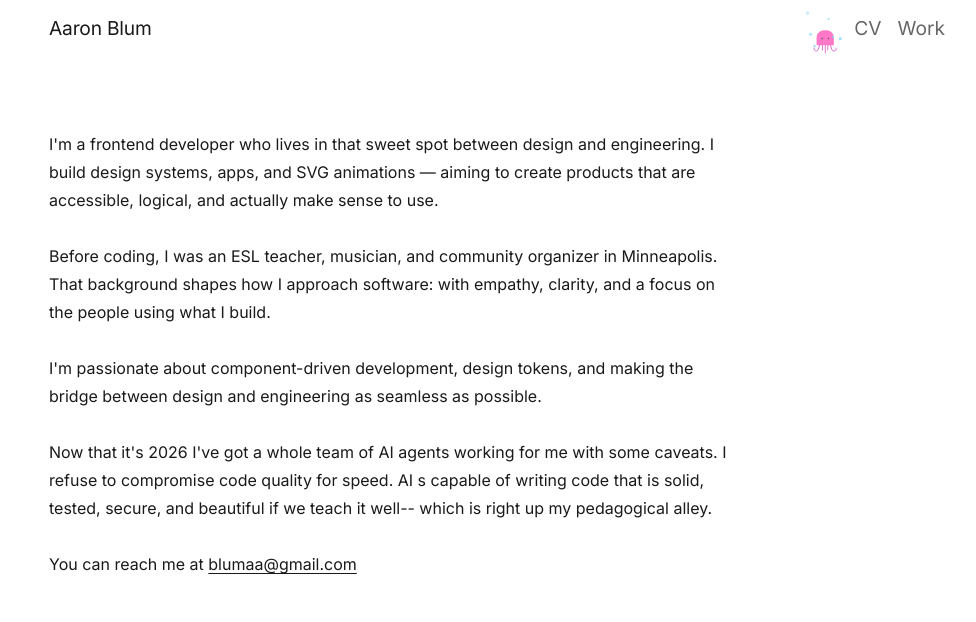
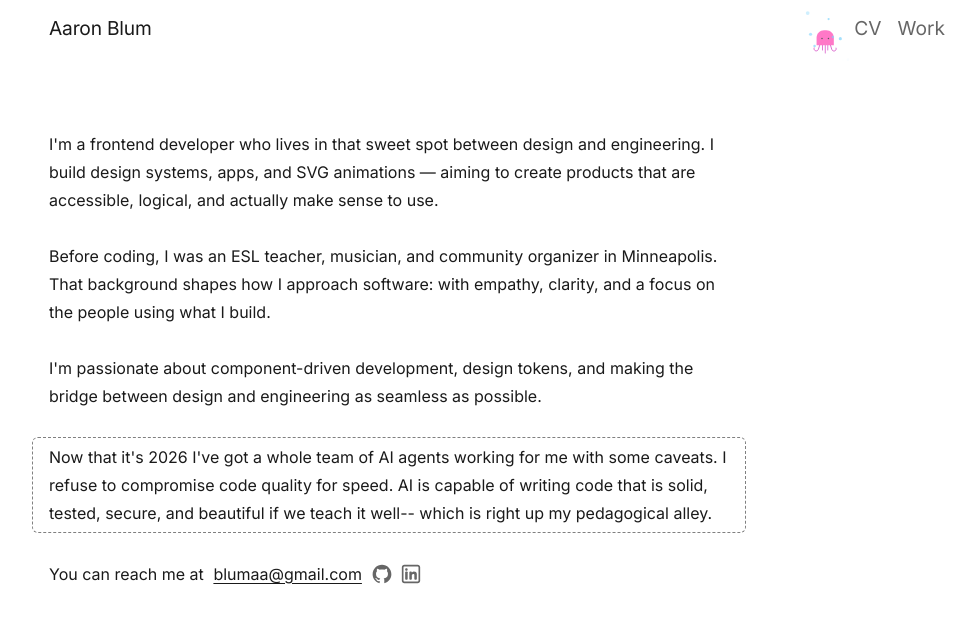
Before and after one commit to blumaa/port-clean, a React (Vite) app: page / in a window 1280 px wide. Shown: the top 622 px of the page, without its empty margins (143-1119 px from the left). Built offline with nearby package versions, Linux system fonts and the light colour scheme.

Commit message:
outline update plus cv and icons

```diff
--- a/src/pages/HomePage.tsx
+++ b/src/pages/HomePage.tsx
@@ -15,14 +15,20 @@
         I'm passionate about component-driven development, design tokens, and
         making the bridge between design and engineering as seamless as possible.
       </p>
-      <p>
+      <p className="ai-blurb">
         Now that it's 2026 I've got a whole team of AI agents working for me with some caveats.
         I refuse to compromise code quality for speed.
-        AI s capable of writing code that is solid, tested, secure, and beautiful if we teach it well-- which is right up my pedagogical alley.
+        AI is capable of writing code that is solid, tested, secure, and beautiful if we teach it well-- which is right up my pedagogical alley.
       </p>
-      <p>
+      <p className="contact-line">
         You can reach me at{' '}
         <a href="mailto:blumaa@gmail.com">blumaa@gmail.com</a>
+        <a href="https://github.com/blumaa" target="_blank" rel="noopener noreferrer" className="social-icon" aria-label="GitHub">
+          <svg width="20" height="20" viewBox="0 0 32 32" xmlns="http://www.w3.org/2000/svg"><path d="M16 1.375c-8.282 0-14.996 6.714-14.996 14.996 0 6.585 4.245 12.18 10.148 14.195l0.106 0.031c0.75 0.141 1.025-0.322 1.025-0.721 0-0.356-0.012-1.3-0.019-2.549-4.171 0.905-5.051-2.012-5.051-2.012-0.288-0.925-0.878-1.685-1.653-2.184l-0.016-0.009c-1.358-0.93 0.105-0.911 0.105-0.911 0.987 0.139 1.814 0.718 2.289 1.53l0.008 0.015c0.554 0.995 1.6 1.657 2.801 1.657 0.576 0 1.116-0.152 1.582-0.419l-0.016 0.008c0.072-0.791 0.421-1.489 0.949-2.005l0.001-0.001c-3.33-0.375-6.831-1.665-6.831-7.41-0-0.027-0.001-0.058-0.001-0.089 0-1.521 0.587-2.905 1.547-3.938l-0.003 0.004c-0.203-0.542-0.321-1.168-0.321-1.821 0-0.777 0.166-1.516 0.465-2.182l-0.014 0.034s1.256-0.402 4.124 1.537c1.124-0.321 2.415-0.506 3.749-0.506s2.625 0.185 3.849 0.53l-0.1-0.024c2.849-1.939 4.105-1.537 4.105-1.537 0.285 0.642 0.451 1.39 0.451 2.177 0 0.642-0.11 1.258-0.313 1.83l0.012-0.038c0.953 1.032 1.538 2.416 1.538 3.937 0 0.031-0 0.061-0.001 0.091l0-0.005c0 5.761-3.505 7.029-6.842 7.398 0.632 0.647 1.022 1.532 1.022 2.509 0 0.093-0.004 0.186-0.011 0.278l0.001-0.012c0 2.007-0.019 3.619-0.019 4.106 0 0.394 0.262 0.862 1.031 0.712 6.028-2.029 10.292-7.629 10.292-14.226 0-8.272-6.706-14.977-14.977-14.977-0.006 0-0.013 0-0.019 0h0.001z" fill="currentColor"/></svg>
+        </a>
+        <a href="https://www.linkedin.com/in/aaron-blum-0904/" target="_blank" rel="noopener noreferrer" className="social-icon" aria-label="LinkedIn">
+          <svg width="20" height="20" viewBox="0 0 24 24" fill="none" xmlns="http://www.w3.org/2000/svg"><path d="M6.5 8C7.32843 8 8 7.32843 8 6.5C8 5.67157 7.32843 5 6.5 5C5.67157 5 5 5.67157 5 6.5C5 7.32843 5.67157 8 6.5 8Z" fill="currentColor"/><path d="M5 10C5 9.44772 5.44772 9 6 9H7C7.55228 9 8 9.44771 8 10V18C8 18.5523 7.55228 19 7 19H6C5.44772 19 5 18.5523 5 18V10Z" fill="currentColor"/><path d="M11 19H12C12.5523 19 13 18.5523 13 18V13.5C13 12 16 11 16 13V18.0004C16 18.5527 16.4477 19 17 19H18C18.5523 19 19 18.5523 19 18V12C19 10 17.5 9 15.5 9C13.5 9 13 10.5 13 10.5V10C13 9.44771 12.5523 9 12 9H11C10.4477 9 10 9.44772 10 10V18C10 18.5523 10.4477 19 11 19Z" fill="currentColor"/><path fillRule="evenodd" clipRule="evenodd" d="M20 1C21.6569 1 23 2.34315 23 4V20C23 21.6569 21.6569 23 20 23H4C2.34315 23 1 21.6569 1 20V4C1 2.34315 2.34315 1 4 1H20ZM20 3C20.5523 3 21 3.44772 21 4V20C21 20.5523 20.5523 21 20 21H4C3.44772 21 3 20.5523 3 20V4C3 3.44772 3.44772 3 4 3H20Z" fill="currentColor"/></svg>
+        </a>
       </p>
     </div>
   )
--- a/src/pages/ResumePage.tsx
+++ b/src/pages/ResumePage.tsx
@@ -12,7 +12,17 @@
   return (
     <>
       <section>
-        <h2>Experience</h2>
+        <h2 className="section-heading">
+          Experience
+          <a
+            href="/Aaron_Blum_CV.pdf"
+            download
+            className="cv-download"
+            aria-label="Download CV"
+          >
+            <svg xmlns="http://www.w3.org/2000/svg" width="18" height="18" viewBox="0 0 24 24" fill="none" stroke="currentColor" strokeWidth="2" strokeLinecap="round" strokeLinejoin="round"><path d="M6 22a2 2 0 0 1-2-2V4a2 2 0 0 1 2-2h8a2.4 2.4 0 0 1 1.704.706l3.588 3.588A2.4 2.4 0 0 1 20 8v12a2 2 0 0 1-2 2z"/><path d="M14 2v5a1 1 0 0 0 1 1h5"/><path d="M12 18v-6"/><path d="m9 15 3 3 3-3"/></svg>
+          </a>
+        </h2>
         {allJobs.map((job) => (
           <div key={job.id} className="experience-entry">
             <div className="entry-meta">
--- a/src/styles.css
+++ b/src/styles.css
@@ -193,6 +193,48 @@
   text-decoration: underline;
   text-underline-offset: 3px;
   opacity: 0.5;
+}
+
+.contact-line {
+  display: flex;
+  align-items: center;
+  gap: 0.6rem;
+  flex-wrap: wrap;
+}
+
+.social-icon {
+  display: inline-flex;
+  color: var(--color-muted);
+  transition: transform 0.2s, opacity 0.2s;
+}
+
+.social-icon:hover {
+  transform: scale(1.2);
+  opacity: 0.6;
+}
+
+.section-heading {
+  display: flex;
+  align-items: center;
+  gap: 0.5rem;
+}
+
+.cv-download {
+  display: inline-flex;
+  color: var(--color-muted);
+  transition: opacity 0.2s;
+}
+
+.cv-download:hover {
+  opacity: 0.5;
+}
+
+.ai-blurb{
+  outline: 1px dashed gray;
+  border-radius: 5px;
+  margin-left: -1rem;
+  margin-right: -1rem;
+  padding: 0.3rem 1rem;
 }
 
 /* ============================================
```
Also changed, not shown: 1 other file (tests, documents, lock files or other folders).
